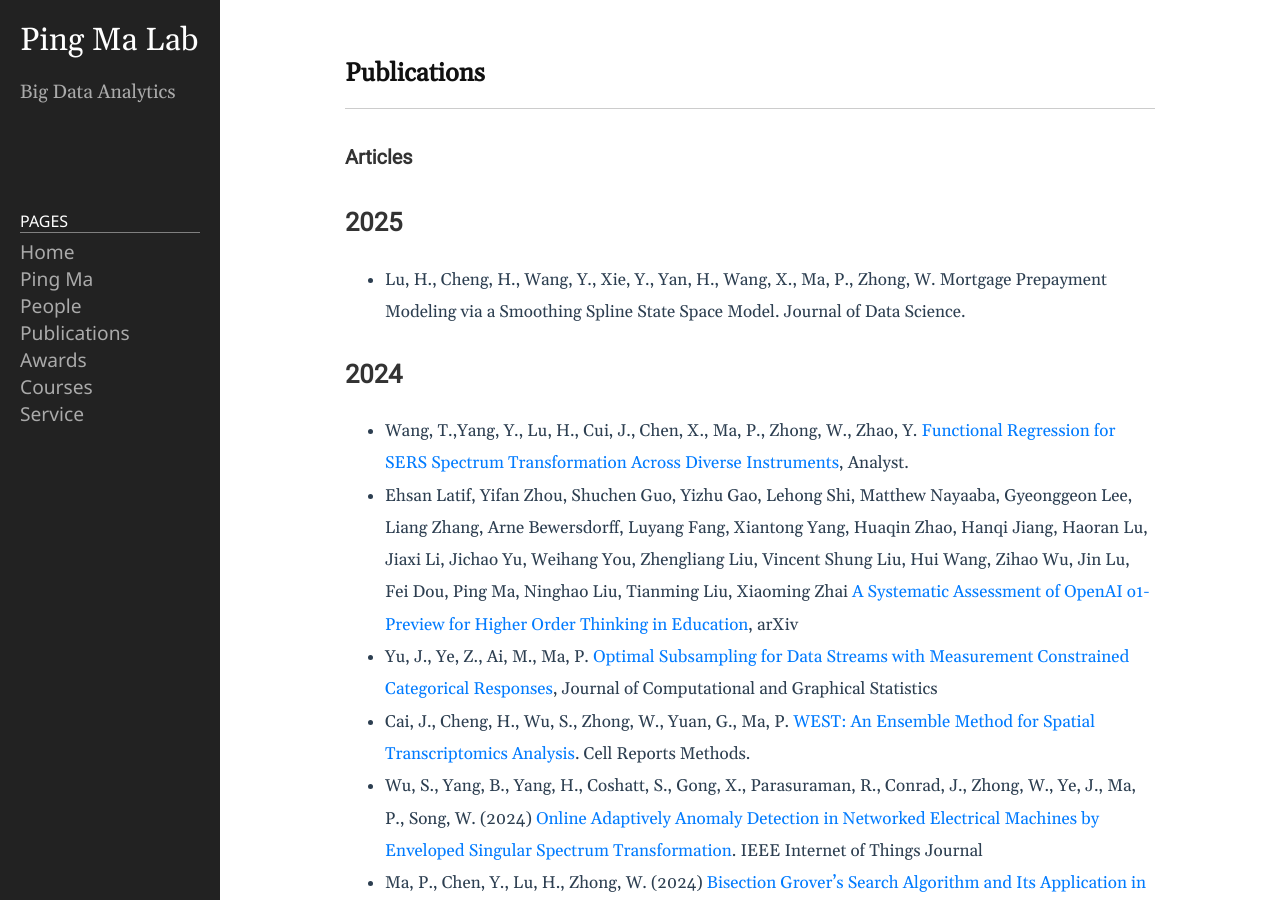
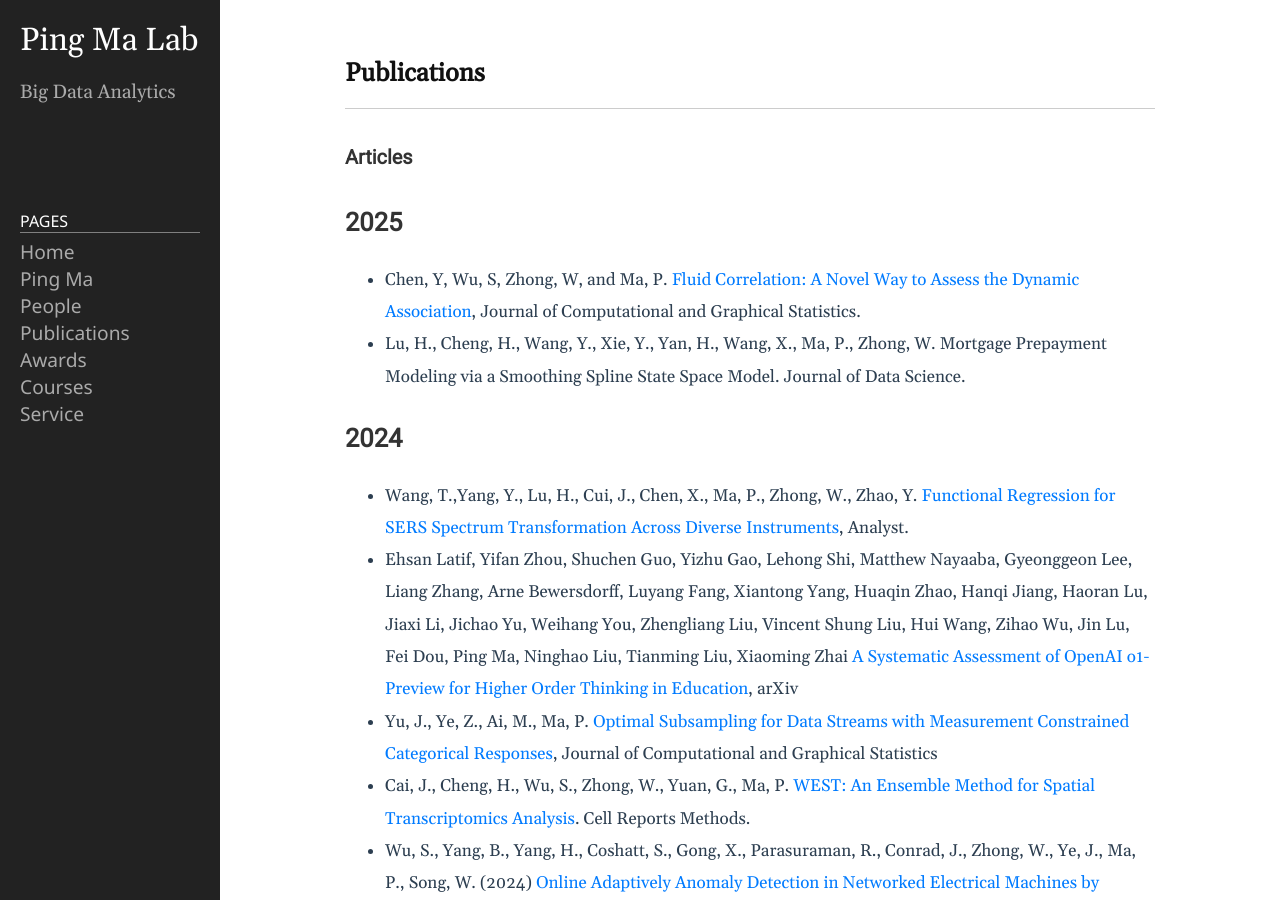
Before and after one commit to BDALpingio/BDALpingio.github.io, a Jekyll site: the page built from 3_publications.md, in a window 1280 px wide and 900 px high. Built offline with Jekyll 4.4.1, drawn with Linux system fonts in a browser that asks for light colours.

Commit message:
Update 3_publications.md
add paper

```diff
--- a/3_publications.md
+++ b/3_publications.md
@@ -8,6 +8,7 @@ permalink: /3_publications/
 
 
 ## 2025
+- Chen, Y, Wu, S, Zhong, W, and Ma, P. [Fluid Correlation: A Novel Way to Assess the Dynamic Association](https://www.tandfonline.com/doi/full/10.1080/10618600.2024.2444373?scroll=top&needAccess=true), Journal of Computational and Graphical Statistics.
 - Lu, H., Cheng, H., Wang, Y., Xie, Y., Yan, H., Wang, X., Ma, P., Zhong, W. Mortgage Prepayment Modeling via a Smoothing Spline State Space Model. Journal of Data Science.
 
 ## 2024
```
